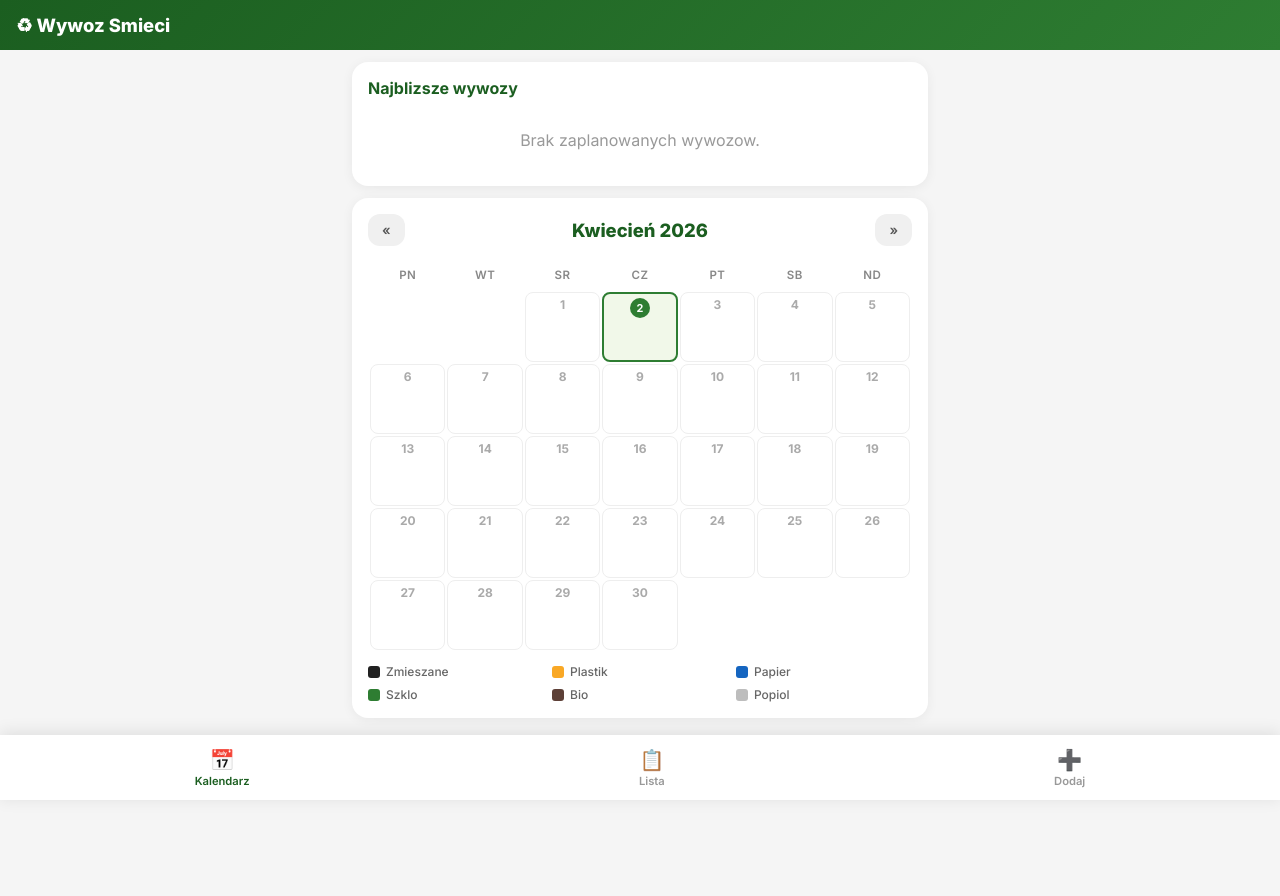
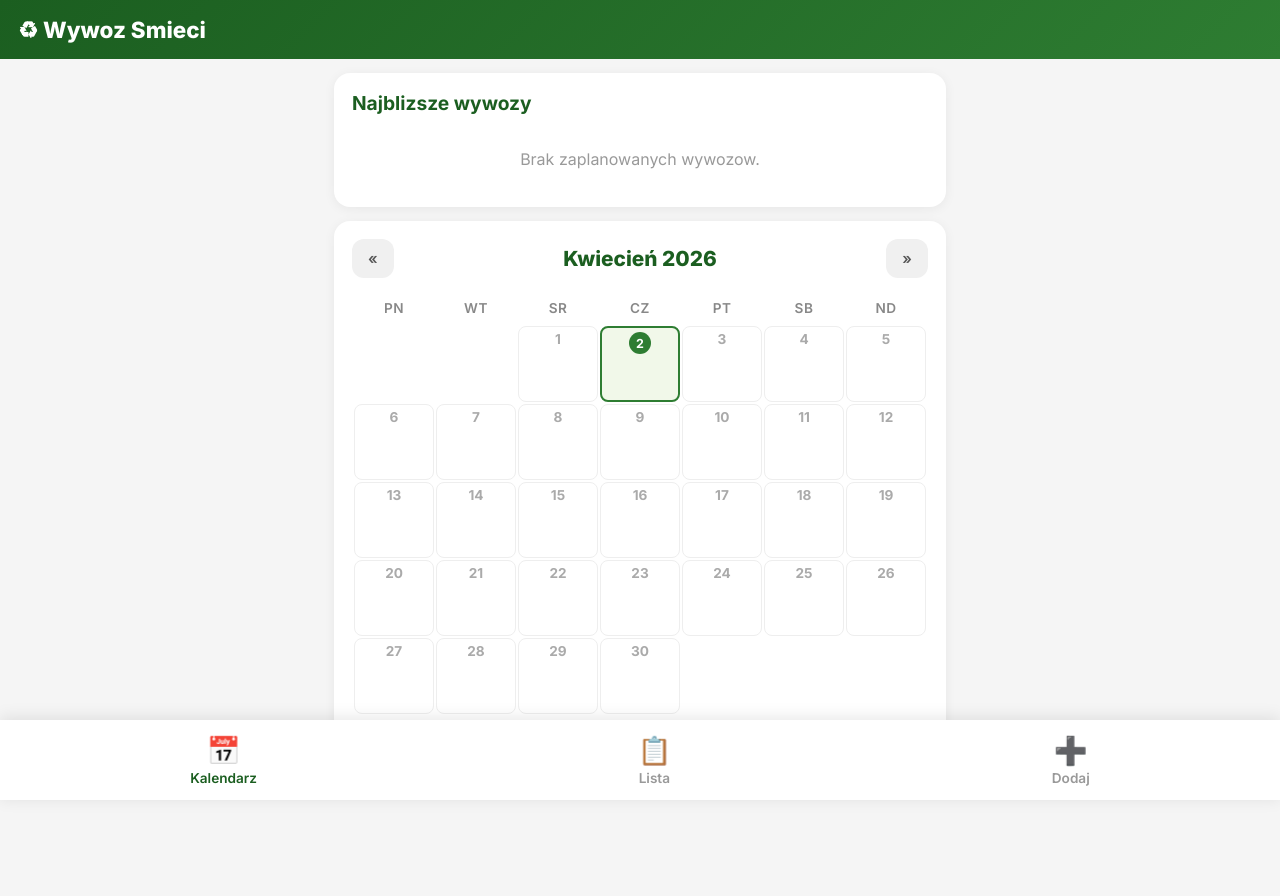
Before and after one commit to juliaradosz/wywozsmieci, a Django app: page / in a window 1280 px wide. Before the commit the page ends 788 px from the top, so only its background shows below. Run offline with Django 5.2, Linux system fonts and the light colour scheme; data that the repository does not hold is empty.

Commit message:
Wieksze napisy i elementy UI dla lepszej czytelnosci
Co-Authored-By: Claude Opus 4.6 (1M context) <noreply@anthropic.com>

```diff
--- a/harmonogram/templates/harmonogram/base.html
+++ b/harmonogram/templates/harmonogram/base.html
@@ -28,7 +28,7 @@
         .topbar {
             background: linear-gradient(135deg, #1b5e20, #2e7d32);
             color: white;
-            padding: 14px 16px;
+            padding: 16px 18px;
             display: flex;
             justify-content: space-between;
             align-items: center;
@@ -37,7 +37,7 @@
             z-index: 100;
         }
         .topbar-logo {
-            font-size: 1.15em;
+            font-size: 1.4em;
             font-weight: 800;
         }
 
@@ -61,34 +61,34 @@
             align-items: center;
             text-decoration: none;
             color: #999;
-            font-size: 0.7em;
+            font-size: 0.85em;
             font-weight: 600;
-            gap: 2px;
-            padding: 4px 12px;
+            gap: 3px;
+            padding: 6px 14px;
             border-radius: 10px;
             transition: all 0.2s;
         }
-        .bottom-nav a .nav-icon { font-size: 1.8em; }
+        .bottom-nav a .nav-icon { font-size: 2em; }
         .bottom-nav a.active { color: #1b5e20; }
 
         .container {
-            max-width: 600px;
+            max-width: 640px;
             margin: 0 auto;
-            padding: 12px;
+            padding: 14px;
         }
 
         .card {
             background: white;
             border-radius: 16px;
-            padding: 16px;
+            padding: 18px;
             box-shadow: 0 2px 12px rgba(0,0,0,0.06);
-            margin-bottom: 12px;
+            margin-bottom: 14px;
         }
         .card-header {
-            font-size: 1em;
+            font-size: 1.2em;
             font-weight: 700;
             color: #1b5e20;
-            margin-bottom: 12px;
+            margin-bottom: 14px;
         }
 
         .btn {
@@ -96,9 +96,9 @@
             align-items: center;
             justify-content: center;
             gap: 6px;
-            padding: 12px 24px;
+            padding: 14px 26px;
             border-radius: 12px;
-            font-size: 0.95em;
+            font-size: 1.05em;
             font-weight: 600;
             text-decoration: none;
             border: none;
@@ -120,7 +120,7 @@
             background: #ef5350;
             color: white;
         }
-        .btn-sm { padding: 8px 14px; font-size: 0.85em; }
+        .btn-sm { padding: 10px 16px; font-size: 0.95em; }
         .btn-icon {
             width: 36px;
             height: 36px;
@@ -138,9 +138,9 @@
 
         .badge {
             display: inline-block;
-            padding: 4px 10px;
+            padding: 5px 12px;
             border-radius: 8px;
-            font-size: 0.78em;
+            font-size: 0.9em;
             color: white;
             font-weight: 700;
             white-space: nowrap;
@@ -154,22 +154,22 @@
 
         .form-input {
             width: 100%;
-            padding: 14px 16px;
+            padding: 16px 18px;
             border: 2px solid #e0e0e0;
             border-radius: 12px;
-            font-size: 1em;
+            font-size: 1.1em;
             font-family: inherit;
             background: #fafafa;
             -webkit-appearance: none;
         }
         .form-input:focus { border-color: #2e7d32; outline: none; background: white; }
-        .form-group { margin-bottom: 16px; }
+        .form-group { margin-bottom: 18px; }
         .form-label {
             display: block;
             font-weight: 600;
-            margin-bottom: 6px;
+            margin-bottom: 8px;
             color: #333;
-            font-size: 0.9em;
+            font-size: 1.05em;
         }
 
         {% block extra_css %}{% endblock %}
--- a/harmonogram/templates/harmonogram/index.html
+++ b/harmonogram/templates/harmonogram/index.html
@@ -16,14 +16,14 @@
     background: #e8f5e9;
     border-left-color: #2e7d32;
 }
-.alert-icon { font-size: 1.8em; }
-.alert-text { flex: 1; font-size: 0.9em; line-height: 1.4; }
-.alert-text strong { display: block; font-size: 1.05em; }
+.alert-icon { font-size: 2.1em; }
+.alert-text { flex: 1; font-size: 1.05em; line-height: 1.4; }
+.alert-text strong { display: block; font-size: 1.15em; }
 .alert-days {
-    font-size: 2em;
+    font-size: 2.3em;
     font-weight: 800;
     color: #ef6c00;
-    min-width: 45px;
+    min-width: 50px;
     text-align: center;
 }
 .alert-box.alert-green .alert-days { color: #2e7d32; }
@@ -36,17 +36,17 @@
     gap: 10px;
 }
 .najblizsze-item:last-child { border-bottom: none; }
-.najblizsze-ikona { font-size: 1.5em; width: 36px; text-align: center; }
+.najblizsze-ikona { font-size: 1.7em; width: 40px; text-align: center; }
 .najblizsze-info { flex: 1; }
 .najblizsze-data {
     font-weight: 700;
     color: #222;
-    font-size: 0.95em;
+    font-size: 1.1em;
 }
 .najblizsze-dzien {
     color: #888;
-    font-size: 0.8em;
-    margin-top: 1px;
+    font-size: 0.92em;
+    margin-top: 2px;
 }
 
 .month-nav {
@@ -56,7 +56,7 @@
     margin-bottom: 12px;
 }
 .month-name {
-    font-size: 1.15em;
+    font-size: 1.3em;
     font-weight: 800;
     color: #1b5e20;
 }
@@ -70,7 +70,7 @@ table {
 th {
     color: #888;
     padding: 8px 0;
-    font-size: 0.72em;
+    font-size: 0.85em;
     font-weight: 600;
     text-transform: uppercase;
     letter-spacing: 0.5px;
@@ -80,14 +80,14 @@ td {
     border-radius: 8px;
     padding: 4px 2px;
     vertical-align: top;
-    height: 70px;
+    height: 76px;
     border: 1px solid #eee;
     position: relative;
 }
 td.pusty { background: transparent; border-color: transparent; }
 .dzien-numer {
     font-weight: 700;
-    font-size: 0.75em;
+    font-size: 0.85em;
     margin-bottom: 2px;
     color: #aaa;
     text-align: center;
@@ -100,19 +100,19 @@ td.dzisiaj .dzien-numer {
     color: white;
     background: #2e7d32;
     border-radius: 50%;
-    width: 20px;
-    height: 20px;
+    width: 22px;
+    height: 22px;
     display: flex;
     align-items: center;
     justify-content: center;
     margin: 0 auto 2px;
-    font-size: 0.68em;
+    font-size: 0.78em;
 }
 .cal-badge {
     display: block;
-    padding: 2px 1px;
+    padding: 2px 2px;
     border-radius: 4px;
-    font-size: 0.58em;
+    font-size: 0.68em;
     color: white;
     font-weight: 700;
     text-align: center;
@@ -130,14 +130,14 @@ td.dzisiaj .dzien-numer {
 .legenda-item {
     display: flex;
     align-items: center;
-    gap: 6px;
-    font-size: 0.75em;
+    gap: 8px;
+    font-size: 0.9em;
     color: #666;
     font-weight: 500;
 }
 .legenda-kolor {
-    width: 12px;
-    height: 12px;
+    width: 14px;
+    height: 14px;
     border-radius: 3px;
     flex-shrink: 0;
 }
```
Also changed, not shown: harmonogram/templates/harmonogram/lista.html (+7 -7 lines).
